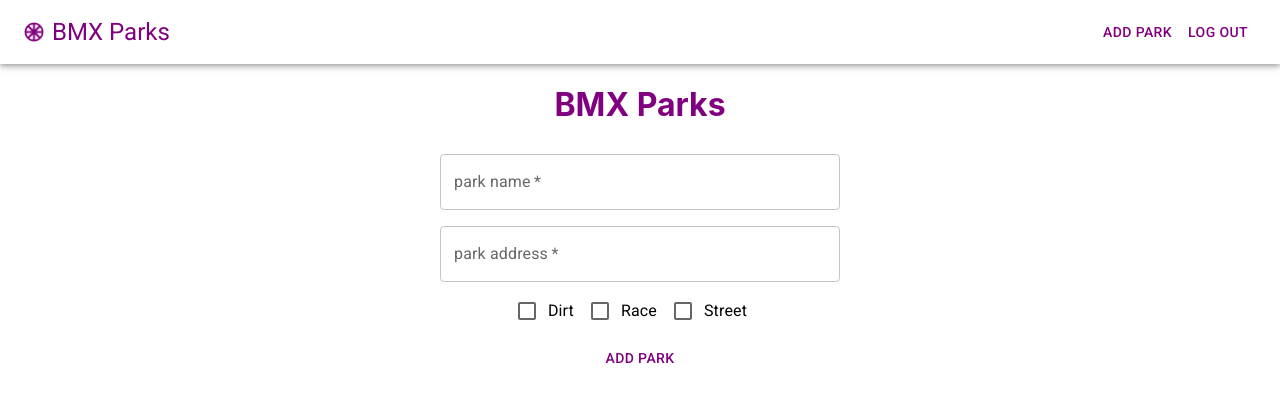
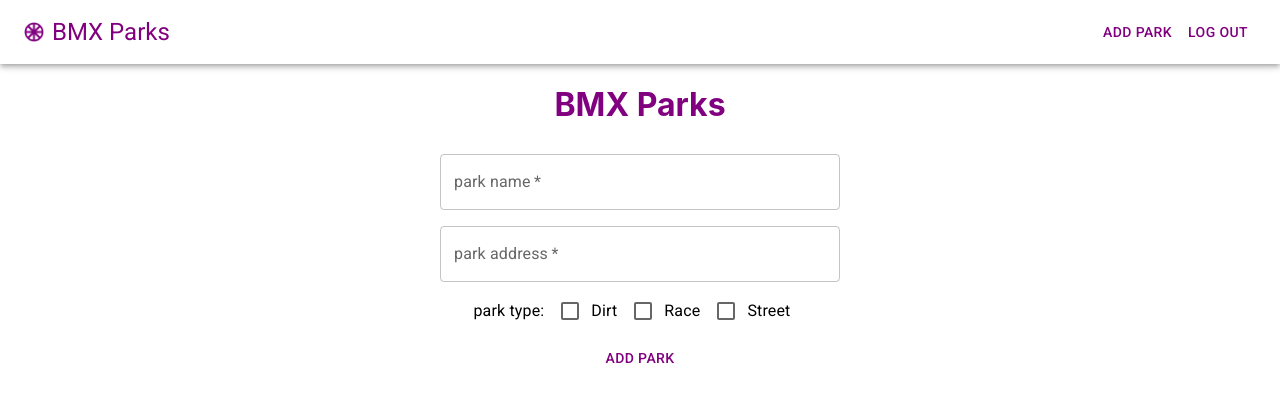
Before and after one commit to forrestmorrison/bmxparks-app, a React (Create React App) app: page / in a window 1280 px wide. Shown: the top 402 px of the page. Built offline with nearby package versions, Linux system fonts and the light colour scheme.

Commit message:
added label to Checkbox section

```diff
--- a/src/components/AddPark.jsx
+++ b/src/components/AddPark.jsx
@@ -1,6 +1,7 @@
 import Button from '@mui/material/Button';
 import Checkbox from '@mui/material/Checkbox';
 import FormGroup from '@mui/material/FormGroup'
+import Typography from '@mui/material/Typography'
 import FormControlLabel from '@mui/material/FormControlLabel'
 import TextField from '@mui/material/TextField';
 import { useState } from 'react';
@@ -60,7 +61,14 @@ const AddPark = () => {
           variant="outlined"
           error={addressError}
         />
-        <div>
+        <div className='park-type'>
+          <Typography
+            sx={{
+              marginRight: 2
+            }}
+          >
+            park type:
+          </Typography>
           <FormControlLabel control={<Checkbox />} label="Dirt" />
           <FormControlLabel control={<Checkbox />} label="Race" />
           <FormControlLabel control={<Checkbox />} label="Street" />
--- a/src/index.css
+++ b/src/index.css
@@ -33,3 +33,10 @@ h1 {
   flex-direction: column;
   justify-content: center;
 }
+
+.park-type {
+  display: flex;
+  align-items: center;
+  flex-direction: row;
+  justify-content: center;
+}
```
Also changed, not shown: src/components/NavBar.jsx (+6 -1 lines).
